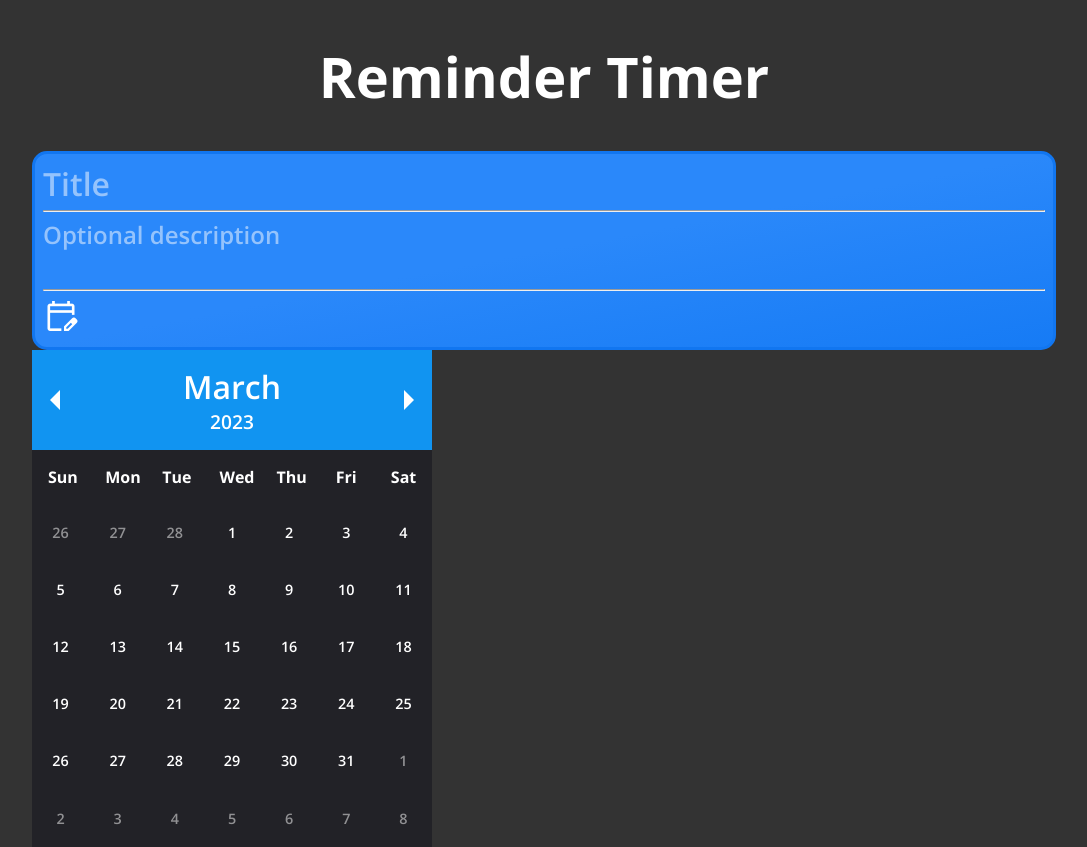
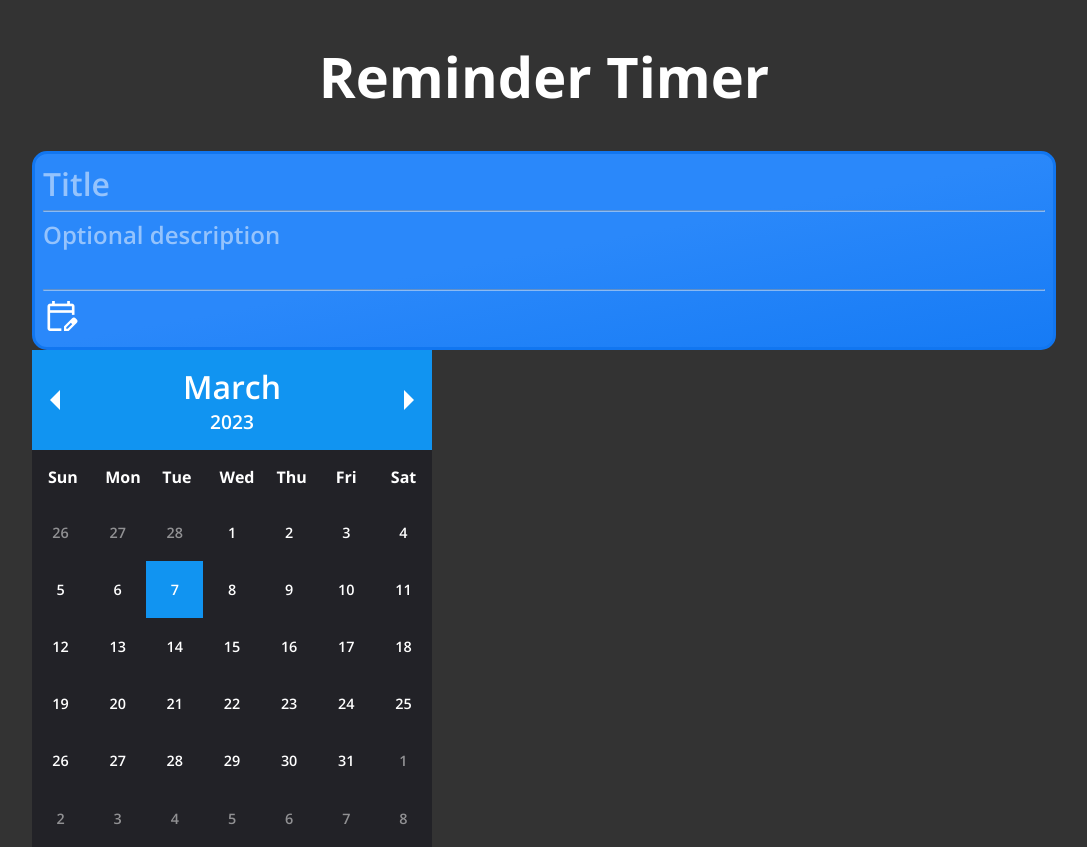
Before and after one commit to Darren-Tham/Reminder-Timer, a React (Vite) app: page / in a window 1280 px wide. Shown: the whole page, without its empty margins (96-1183 px from the left). Built offline with nearby package versions, Linux system fonts and the light colour scheme.

Commit message:
Highlight current date on the Calendar

```diff
--- a/src/components/Calendar/Calendar.css
+++ b/src/components/Calendar/Calendar.css
@@ -8,6 +8,11 @@
 .calendar-container > div {
     display: flex;
     justify-content: space-between;
+}
+
+/* Background Color of Header and Current Date */
+.calendar-container > div,
+.calendar-curr-date {
     background-color: #1194f1;
 }
 
--- a/src/components/Calendar/Calendar.tsx
+++ b/src/components/Calendar/Calendar.tsx
@@ -1,20 +1,29 @@
 // React
-import { useState, useReducer } from 'react'
+import { useReducer } from 'react'
 
 // Style
 import './Calendar.css'
 
+/**
+ * An object that keeps track of the state of the Date.
+ */
 interface State {
     date: Date
 }
 
+/**
+ * Types of action to perform on the Date.
+ */
 type Action = { type: 'next' | 'back' }
 
 /**
- * ADD COMMENT
- * @param state
- * @param action
- * @returns
+ * Reducer function for useReducer to change
+ * the Date in the Calendar component.
+ *
+ * @param state current Date
+ * @param action type of action to perform on the Date
+ * @returns a new Date
+ * @throws an Error for unsupported action types
  */
 function reducer(state: State, action: Action): State {
     const newDate = new Date(state.date)
@@ -41,6 +50,14 @@ export default function Calendar() {
     // const [date, setDate] = useState(new Date(Date.now()))
     const [state, dispatch] = useReducer(reducer, { date: new Date(Date.now()) })
     const { date } = state
+    const options: Intl.DateTimeFormatOptions = {
+        month: 'long',
+        year: 'numeric'
+    }
+    const parts = new Intl.DateTimeFormat('en-US', options).formatToParts(date)
+    const currMonth = parts[0].value
+    const currYear = parts[2].value
+
 
     /**
      * Renders the 7 days of the week.
@@ -52,7 +69,11 @@ export default function Calendar() {
         const days = ['Sun', 'Mon', 'Tue', 'Wed', 'Thu', 'Fri', 'Sat']
         return (
             <tr>
-                {days.map(day => <th key={day}>{day}</th>)}
+                {days.map((day, i) => (
+                    <th
+                        key={day}
+                    >{day}</th>
+                ))}
             </tr>
         )
     }
@@ -75,6 +96,7 @@ export default function Calendar() {
                     const td = (
                         <td
                             key={`${temp.getMonth()}-${temp.getDate()}`}
+                            className={dateEquals(temp, date) ? 'calendar-curr-date' : undefined}
                             // Dim dates on previous and next months
                             style={temp.getMonth() == currMonth ? undefined : { opacity: 0.5 }}
                         >{temp.getDate()}</td>
@@ -85,14 +107,6 @@ export default function Calendar() {
             </tr>
         ))
     }
-
-    const options: Intl.DateTimeFormatOptions = {
-        month: 'long',
-        year: 'numeric'
-    }
-    const parts = new Intl.DateTimeFormat('en-US', options).formatToParts(date)
-    const currMonth = parts[0].value
-    const currYear = parts[2].value
 
     return (
         <div className='calendar-container'>
@@ -121,3 +135,22 @@ export default function Calendar() {
         </div>
     )
 }
+
+/**
+ * Returns true if two dates are equal.
+ *
+ * More specifically, returns true if two
+ * dates have the same year, month, and date.
+ *
+ * @param date1 first Date object to compare
+ * @param date2 second Date object to compare
+ * @returns a boolean value indicating whether
+ *          the two Date objects are equal
+ */
+function dateEquals(date1: Date, date2: Date) {
+    return (
+        date1.getFullYear() === date2.getFullYear() &&
+        date1.getMonth() === date2.getMonth() &&
+        date1.getDate() === date2.getDate()
+    )
+}
--- a/src/components/NewActivity/NewActivity.css
+++ b/src/components/NewActivity/NewActivity.css
@@ -9,6 +9,7 @@
 /* Horizontal Line */
 .new-activity-container hr {
     margin: 0 0 0.4rem 0;
+    opacity: 0.5;
 }
 
 /* Textarea */
```
